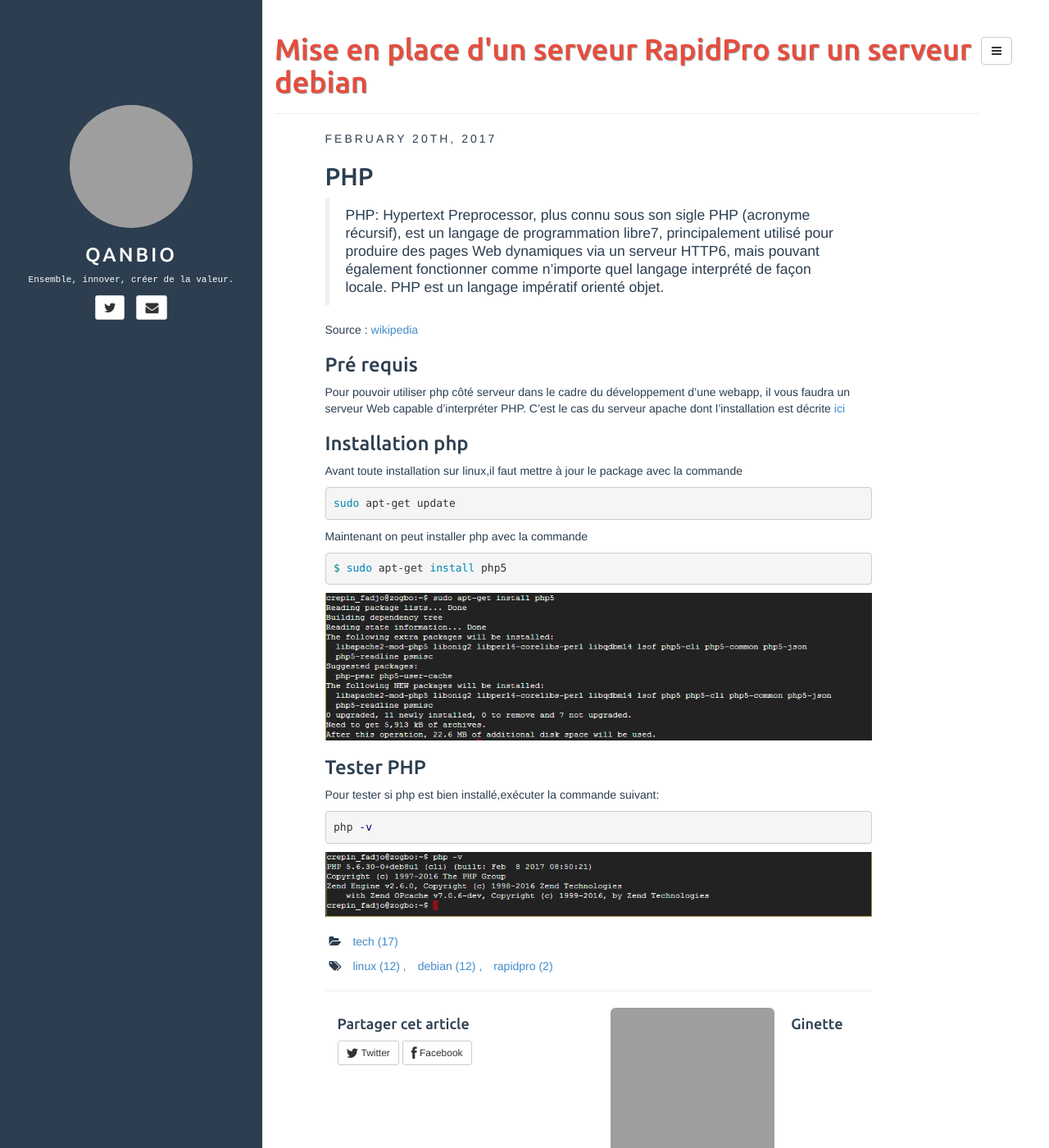
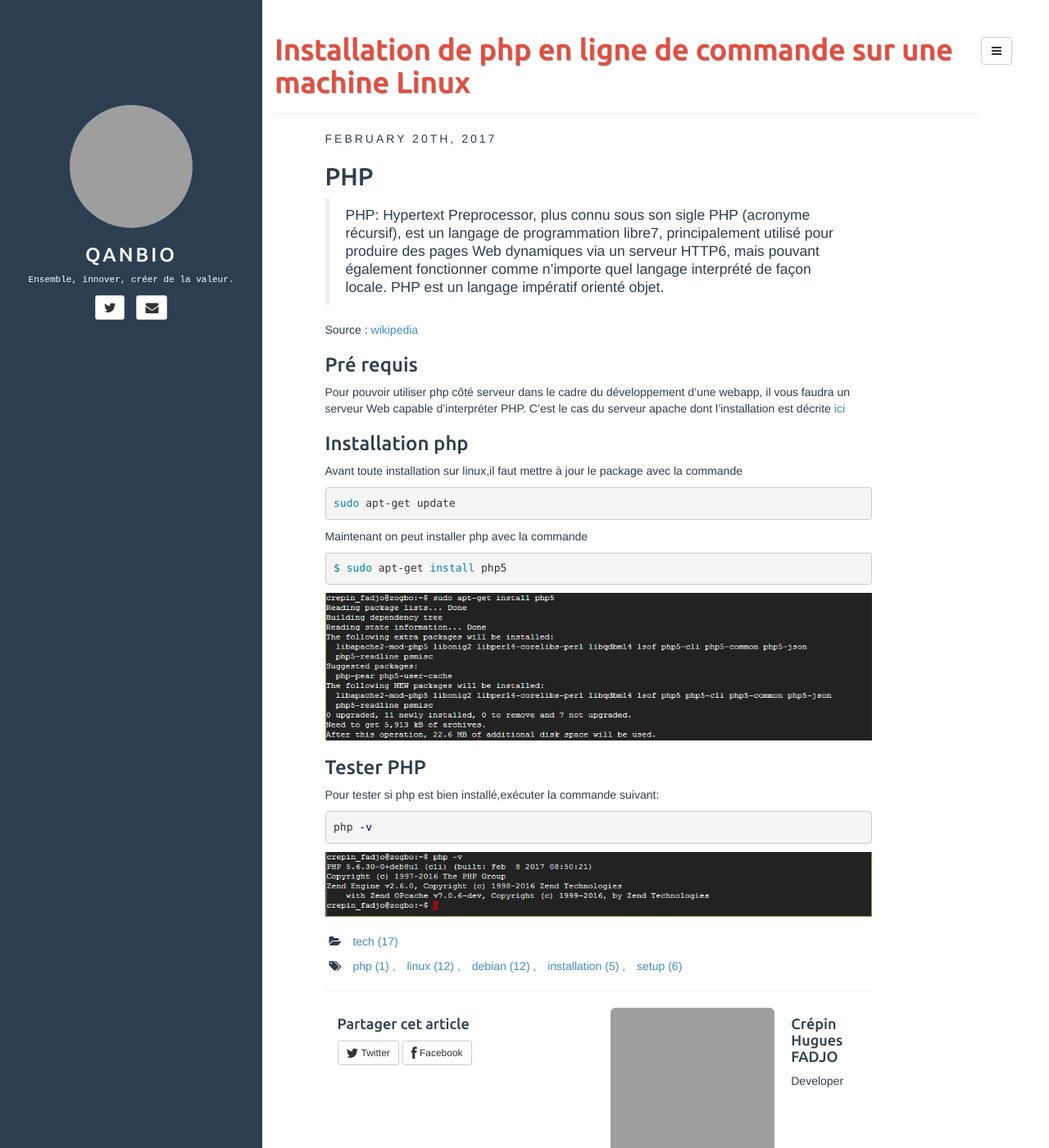
Before and after one commit to qanbio/blog, a Jekyll site: the page built from _posts/2017-02-20-installation-php-linux.md, in a window 1280 px wide and 1400 px high. Shown: the whole window at 82% size. Built offline with Jekyll 4.4.1, drawn with Linux system fonts in a browser that asks for light colours; comment, search, counter and statistics services are not loaded; grey boxes are pictures that could not be loaded.

Commit message:
rapidpro en-tete

```diff
--- a/_posts/2017-02-20-installation-php-linux.md
+++ b/_posts/2017-02-20-installation-php-linux.md
@@ -1,12 +1,12 @@
 ---
 layout: post
-title: "Mise en place d'un serveur RapidPro sur un serveur debian"
+title: Installation de php en ligne de commande sur une machine Linux
 categories: [tech]
-tags: [linux, debian, rapidpro]
-author: ginette_hounkponou
+tags: [php, linux, debian, installation, setup]
+author: crepin_fadjo
 comments: true
 fullview: false
-description: Ce post est un aide-mémoire pour la mise en place du serveur rapidpro sur un serveur debian
+description: Ce post est un aide-mémoire pour l'installation en ligne de commande de php
 ---
 ## PHP
 >PHP: Hypertext Preprocessor, plus connu sous son sigle PHP (acronyme récursif), est un langage de programmation libre7, principalement utilisé pour produire des pages Web dynamiques via un serveur HTTP6, mais pouvant également fonctionner comme n'importe quel langage interprété de façon locale. PHP est un langage impératif orienté objet.
```
